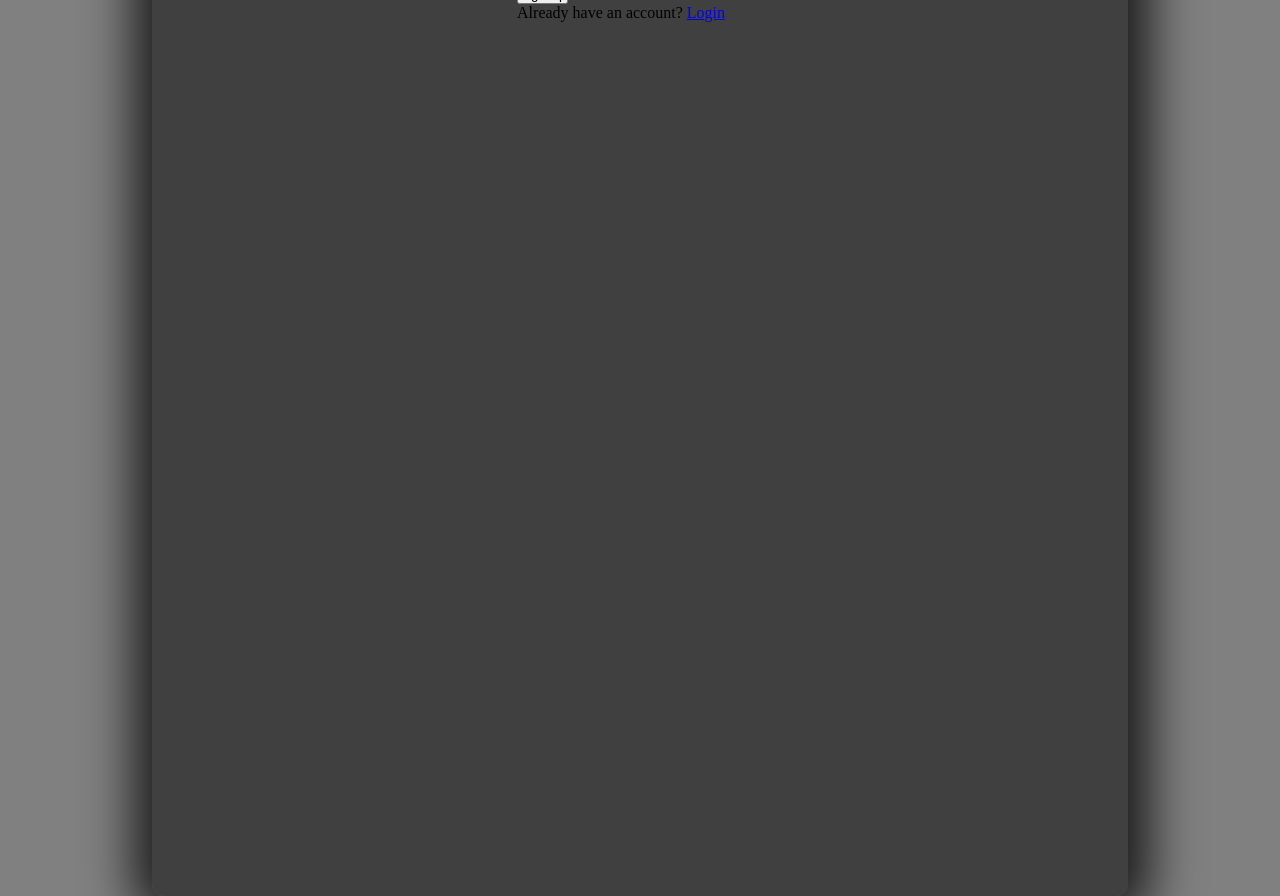
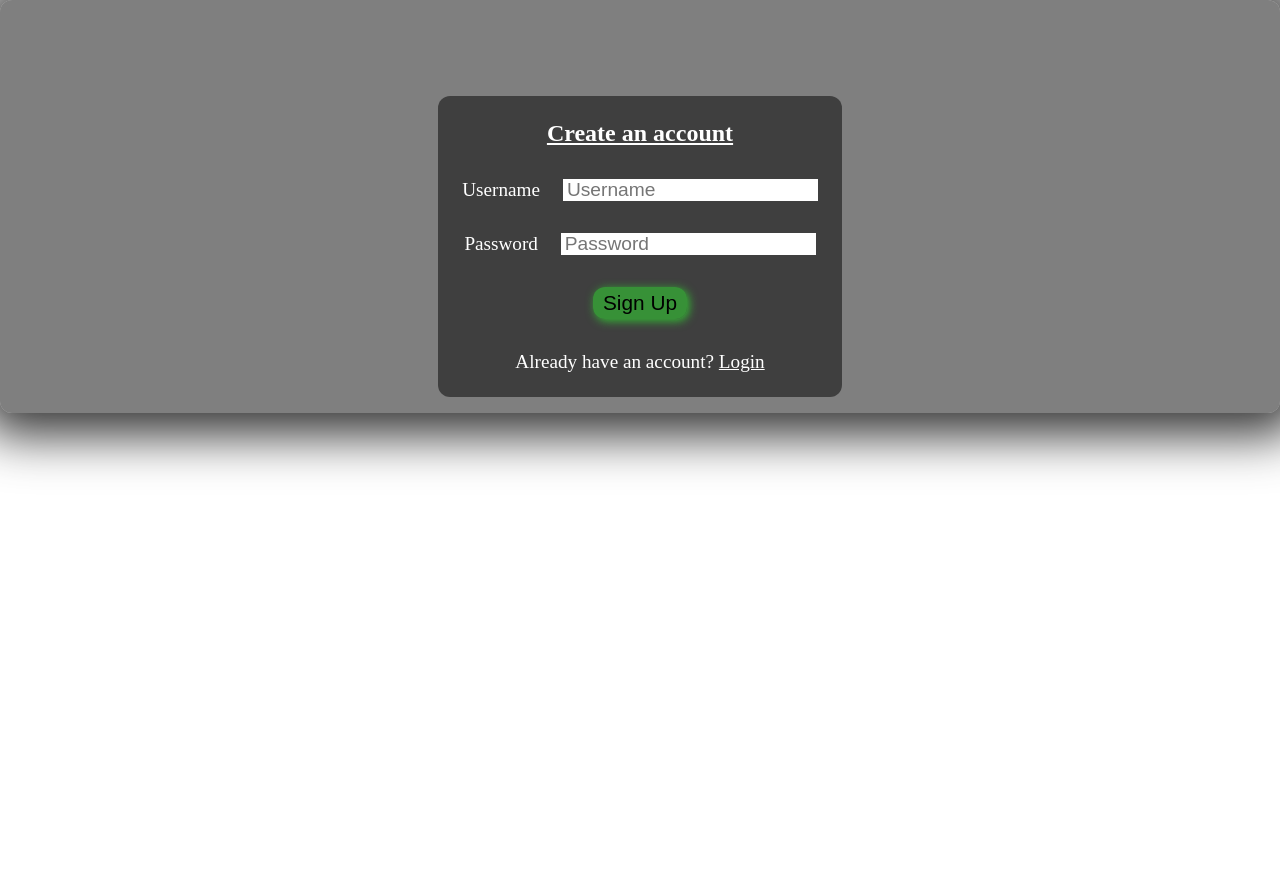
Before and after one commit to sythoniq/yui, a React (Vite) app in the folder frontend/: page /register in a window 1280 px wide. After the commit the page ends 800 px from the top, so only its background shows below. Built offline with nearby package versions, Linux system fonts and the light colour scheme; no server answers.

Commit message:
struggling with css moving and setting boxes is odd...

```diff
--- a/frontend/src/App.css
+++ b/frontend/src/App.css
@@ -2,23 +2,15 @@
 	padding: 0;
 	margin: 0;
 }
-
 body {
-	display: flex;
-	justify-content: center;
-	align-items: center;
-	height: 100vh;
-	background-color: grey;
+	height: 100%;
 }
 
 #root {
+	height: 100%;
 	display: flex;
 	flex-direction: column;
 	align-items: center;
-	min-width: 60rem;
-	min-height: 60rem;
-	max-width: 70rem;
-	max-height: 70rem;
 	gap: 3rem;
 	background-color: rgba(0, 0, 0, 0.5);
 	padding: 1em .5em;
@@ -28,6 +20,7 @@ body {
 }
 
 .page-body {
+	flex: 1 1 auto;
 	display: grid;
 	grid-template: auto / auto auto;
 	column-gap: 1rem;
--- a/frontend/src/components/chat/chat.module.css
+++ b/frontend/src/components/chat/chat.module.css
@@ -27,6 +27,8 @@
 	gap: 1rem;
 	overflow: scroll;
 	padding: 0 1em;
+	flex: 1 1 auto;
+	max-height: 35rem;
 }
 
 .form {
--- a/frontend/src/components/login/Login.jsx
+++ b/frontend/src/components/login/Login.jsx
@@ -1,5 +1,6 @@
 import { useState } from 'react'
 import { useNavigate, Link } from 'react-router'
+import styles from './login.module.css'
 
 export default function Login() {
 	const API = import.meta.env.VITE_BASE_API
@@ -32,16 +33,16 @@ export default function Login() {
 	}
 
 	return (
-		<section className="login-section">
-			<h2>Sign in to Yui</h2>
+		<section className={styles.loginSect}>
+			<h2 style={{textDecoration: "underline"}}>Sign in to Yui</h2>
 			<form className="login-form">
 				<div>
 					<label htmlFor="username">Username</label>
-					<input type="text" name="username" id="username" onChange={(e) => setUsername(e.target.value)} />
+					<input type="text" name="username" id="username" placeholder="Username" onChange={(e) => setUsername(e.target.value)} />
 				</div>
 				<div>
 					<label htmlFor="password">Password</label>
-					<input type="password" name="password" id="password" onChange={(e) => setPassword(e.target.value)} />
+					<input type="password" name="password" placeholder="Password" id="password" onChange={(e) => setPassword(e.target.value)} />
 				</div>
 
 				<button onClick={handleLogin}>Login</button>
--- /dev/null
+++ b/frontend/src/components/login/login.module.css
@@ -0,0 +1,53 @@
+.loginSect {
+	display: flex;
+	flex-direction: column;
+	justify-content: center;
+	align-items: center;
+	gap: 2rem;
+	margin-top: 5rem;
+	padding: 1.5rem;
+	background-color: rgba(0, 0, 0, 0.5);
+	border-radius: 12px;
+	color: white;
+}
+
+.loginSect > form {
+	display: flex;
+	flex-direction: column;
+	align-items: center;
+	gap: 2rem;
+}
+
+.loginSect > form > div {
+	display: flex;
+	gap: 1.2em;
+	font-size: 1.2em;
+}
+
+.loginSect > form > div > input {
+	font-size: 1em;
+	padding: 0 .2em;
+	border: none;
+}
+
+.loginSect > form > div > input:focus {
+	outline: none;
+}
+
+.loginSect > form > button {
+	border: none;
+	background-color: rgba(50, 200, 50, 0.6);
+	font-size: 1.3em;
+	padding: .2em .5em;
+	border-radius: 12px;
+	font-weight: 500;
+	cursor: pointer;
+	box-shadow: 2px 2px 10px rgba(50, 200, 50, 0.9);
+}
+
+.loginSect > p {
+	font-size: 1.2em
+}
+.loginSect > p > a {
+	color: white;
+}
--- a/frontend/src/components/register/Register.jsx
+++ b/frontend/src/components/register/Register.jsx
@@ -1,5 +1,6 @@
 import { useState } from 'react'
 import { useNavigate, Link } from 'react-router'
+import styles from './register.module.css'
 
 export default function Register() {
 	const API = import.meta.env.VITE_BASE_API
@@ -31,16 +32,16 @@ export default function Register() {
 	}
 
 	return (
-		<section className="register-section">
-			<h2>Create an account</h2>
+		<section className={styles.registerSect}>
+			<h2 style={{textDecoration: "underline"}}>Create an account</h2>
 			<form className="register-form">
 				<div>
 					<label htmlFor="username">Username</label>
-					<input type="text" name="username" id="username" onChange={(e) => setUsername(e.target.value)} />
+					<input type="text" name="username" id="username" placeholder="Username" onChange={(e) => setUsername(e.target.value)} />
 				</div>
 				<div>
 					<label htmlFor="password">Password</label>
-					<input type="password" name="password" id="password" onChange={(e) => setPassword(e.target.value)} />
+					<input type="password" name="password" id="password" placeholder="Password" onChange={(e) => setPassword(e.target.value)} />
 				</div>
 
 				<button onClick={handleRegister}>Sign Up</button>
@@ -48,5 +49,4 @@ export default function Register() {
 			<p>Already have an account? <Link to="/login">Login</Link></p>
 		</section>
 	)
-
 }
--- /dev/null
+++ b/frontend/src/components/register/register.module.css
@@ -0,0 +1,53 @@
+.registerSect {
+	display: flex;
+	flex-direction: column;
+	justify-content: center;
+	align-items: center;
+	gap: 2rem;
+	margin-top: 5rem;
+	padding: 1.5rem;
+	background-color: rgba(0, 0, 0, 0.5);
+	border-radius: 12px;
+	color: white;
+}
+
+.registerSect > form {
+	display: flex;
+	flex-direction: column;
+	align-items: center;
+	gap: 2rem;
+}
+
+.registerSect > form > div {
+	display: flex;
+	gap: 1.2em;
+	font-size: 1.2em;
+}
+
+.registerSect > form > div > input {
+	font-size: 1em;
+	padding: 0 .2em;
+	border: none;
+}
+
+.registerSect > form > div > input:focus {
+	outline: none;
+}
+
+.registerSect > form > button {
+	border: none;
+	background-color: rgba(50, 200, 50, 0.6);
+	font-size: 1.3em;
+	padding: .2em .5em;
+	border-radius: 12px;
+	font-weight: 500;
+	cursor: pointer;
+	box-shadow: 2px 2px 10px rgba(50, 200, 50, 0.9);
+}
+
+.registerSect > p {
+	font-size: 1.2em
+}
+.registerSect > p > a {
+	color: white;
+}
--- a/frontend/src/components/users/Users.jsx
+++ b/frontend/src/components/users/Users.jsx
@@ -27,8 +27,10 @@ export default function Users() {
 		<div key={user.user_id} className={styles.card}>
 			<Link to={`/chat/${user.user_id}`}>
 				<div className={styles.userDetail}>
-					{user.profile_image.length > 0 && (
+					{user.profile_image.length > 0 ? (
 						<Avatar imgUrl={user.profile_image[0].image_url} />
+					) : (
+						<Avatar />
 					)}
 					<h2 className={styles.textStyle}>{user.user_name}</h2>
 				</div>
```
